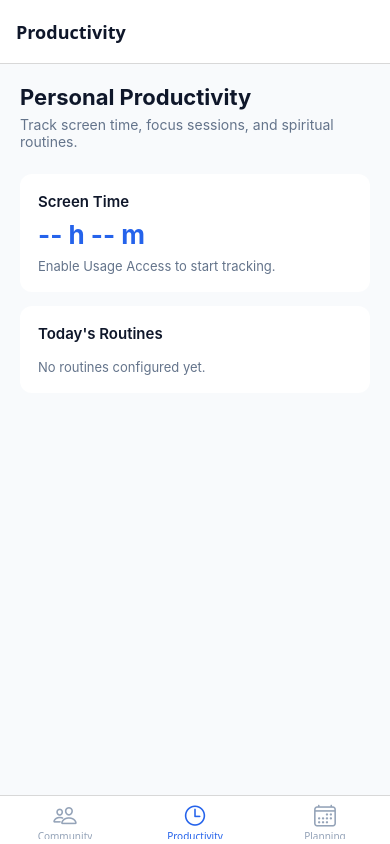
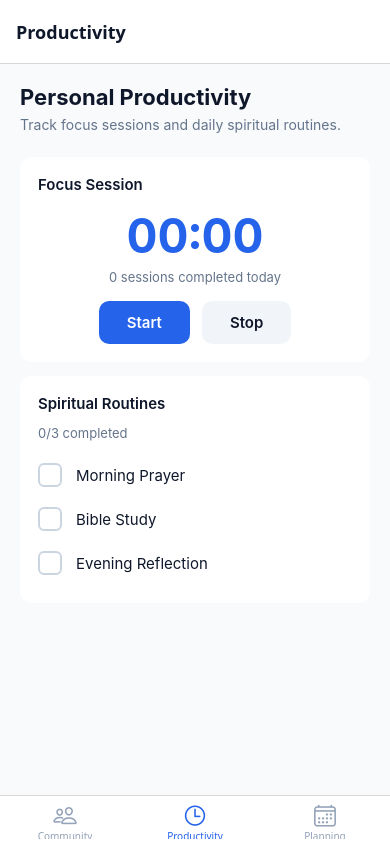
Before and after one commit to kabondoblessings93-a11y/Rising-Giants, a React Native app: screen /Productivity in a window 390 px wide. Built offline with nearby package versions, Linux system fonts and the light colour scheme.

Commit message:
Productivity: focus timer + routines checklist

```diff
--- a/src/screens/ProductivityScreen.js
+++ b/src/screens/ProductivityScreen.js
@@ -1,22 +1,101 @@
-import { ScrollView, View, Text, StyleSheet } from 'react-native';
+import { useState, useEffect } from 'react';
+import {
+  View,
+  Text,
+  StyleSheet,
+  ScrollView,
+  TouchableOpacity,
+} from 'react-native';
+
+const INITIAL_ROUTINES = [
+  { id: '1', label: 'Morning Prayer', done: false },
+  { id: '2', label: 'Bible Study', done: false },
+  { id: '3', label: 'Evening Reflection', done: false },
+];
+
+function formatTime(total) {
+  const m = String(Math.floor(total / 60)).padStart(2, '0');
+  const s = String(total % 60).padStart(2, '0');
+  return m + ':' + s;
+}
 
 export default function ProductivityScreen() {
+  const [seconds, setSeconds] = useState(0);
+  const [running, setRunning] = useState(false);
+  const [sessions, setSessions] = useState(0);
+  const [routines, setRoutines] = useState(INITIAL_ROUTINES);
+
+  useEffect(() => {
+    if (!running) return;
+    const id = setInterval(() => setSeconds((s) => s + 1), 1000);
+    return () => clearInterval(id);
+  }, [running]);
+
+  const stopAndCount = () => {
+    setRunning(false);
+    if (seconds >= 60) setSessions((n) => n + 1);
+    setSeconds(0);
+  };
+
+  const toggleRoutine = (id) => {
+    setRoutines((prev) =>
+      prev.map((r) => (r.id === id ? { ...r, done: !r.done } : r))
+    );
+  };
+
+  const completed = routines.filter((r) => r.done).length;
+
   return (
     <ScrollView style={styles.container} contentContainerStyle={styles.scroll}>
       <Text style={styles.title}>Personal Productivity</Text>
       <Text style={styles.subtitle}>
-        Track screen time, focus sessions, and spiritual routines.
+        Track focus sessions and daily spiritual routines.
       </Text>
 
       <View style={styles.card}>
-        <Text style={styles.cardTitle}>Screen Time</Text>
-        <Text style={styles.cardValue}>-- h -- m</Text>
-        <Text style={styles.cardHint}>Enable Usage Access to start tracking.</Text>
+        <Text style={styles.cardTitle}>Focus Session</Text>
+        <Text style={styles.timer}>{formatTime(seconds)}</Text>
+        <Text style={styles.sessionCount}>
+          {sessions} session{sessions === 1 ? '' : 's'} completed today
+        </Text>
+        <View style={styles.row}>
+          <TouchableOpacity
+            style={[styles.btn, styles.primaryBtn]}
+            onPress={() => setRunning((r) => !r)}
+          >
+            <Text style={styles.primaryBtnText}>
+              {running ? 'Pause' : 'Start'}
+            </Text>
+          </TouchableOpacity>
+          <TouchableOpacity
+            style={[styles.btn, styles.secondaryBtn]}
+            onPress={stopAndCount}
+          >
+            <Text style={styles.secondaryBtnText}>Stop</Text>
+          </TouchableOpacity>
+        </View>
       </View>
 
       <View style={styles.card}>
-        <Text style={styles.cardTitle}>Today's Routines</Text>
-        <Text style={styles.cardHint}>No routines configured yet.</Text>
+        <Text style={styles.cardTitle}>Spiritual Routines</Text>
+        <Text style={styles.progress}>
+          {completed}/{routines.length} completed
+        </Text>
+        {routines.map((r) => (
+          <TouchableOpacity
+            key={r.id}
+            style={styles.routineRow}
+            onPress={() => toggleRoutine(r.id)}
+            activeOpacity={0.7}
+          >
+            <View style={[styles.checkbox, r.done && styles.checkboxDone]}>
+              {r.done && <Text style={styles.checkmark}>✓</Text>}
+            </View>
+            <Text style={[styles.routineLabel, r.done && styles.routineDone]}>
+              {r.label}
+            </Text>
+          </TouchableOpacity>
+        ))}
       </View>
     </ScrollView>
   );
@@ -28,7 +107,29 @@ const styles = StyleSheet.create({
   title: { fontSize: 22, fontWeight: '700', color: '#0f172a' },
   subtitle: { fontSize: 14, color: '#64748b', marginTop: 6, marginBottom: 24 },
   card: { backgroundColor: '#fff', padding: 18, borderRadius: 12, marginBottom: 14, elevation: 2 },
-  cardTitle: { fontSize: 15, fontWeight: '600', color: '#0f172a', marginBottom: 8 },
-  cardValue: { fontSize: 26, fontWeight: '700', color: '#2563eb' },
-  cardHint: { fontSize: 13, color: '#64748b', marginTop: 8 },
+  cardTitle: { fontSize: 15, fontWeight: '600', color: '#0f172a', marginBottom: 12 },
+  timer: { fontSize: 48, fontWeight: '700', color: '#2563eb', textAlign: 'center', fontVariant: ['tabular-nums'] },
+  sessionCount: { fontSize: 13, color: '#64748b', textAlign: 'center', marginTop: 4, marginBottom: 16 },
+  row: { flexDirection: 'row', justifyContent: 'center' },
+  btn: { paddingVertical: 12, paddingHorizontal: 28, borderRadius: 10, marginHorizontal: 6 },
+  primaryBtn: { backgroundColor: '#2563eb' },
+  primaryBtnText: { color: '#fff', fontWeight: '600', fontSize: 15 },
+  secondaryBtn: { backgroundColor: '#f1f5f9' },
+  secondaryBtnText: { color: '#0f172a', fontWeight: '600', fontSize: 15 },
+  progress: { fontSize: 13, color: '#64748b', marginBottom: 12 },
+  routineRow: { flexDirection: 'row', alignItems: 'center', paddingVertical: 10 },
+  checkbox: {
+    width: 24,
+    height: 24,
+    borderRadius: 6,
+    borderWidth: 2,
+    borderColor: '#cbd5e1',
+    justifyContent: 'center',
+    alignItems: 'center',
+    marginRight: 14,
+  },
+  checkboxDone: { backgroundColor: '#10b981', borderColor: '#10b981' },
+  checkmark: { color: '#fff', fontSize: 14, fontWeight: '700' },
+  routineLabel: { fontSize: 15, color: '#0f172a' },
+  routineDone: { color: '#94a3b8', textDecorationLine: 'line-through' },
 });
```
